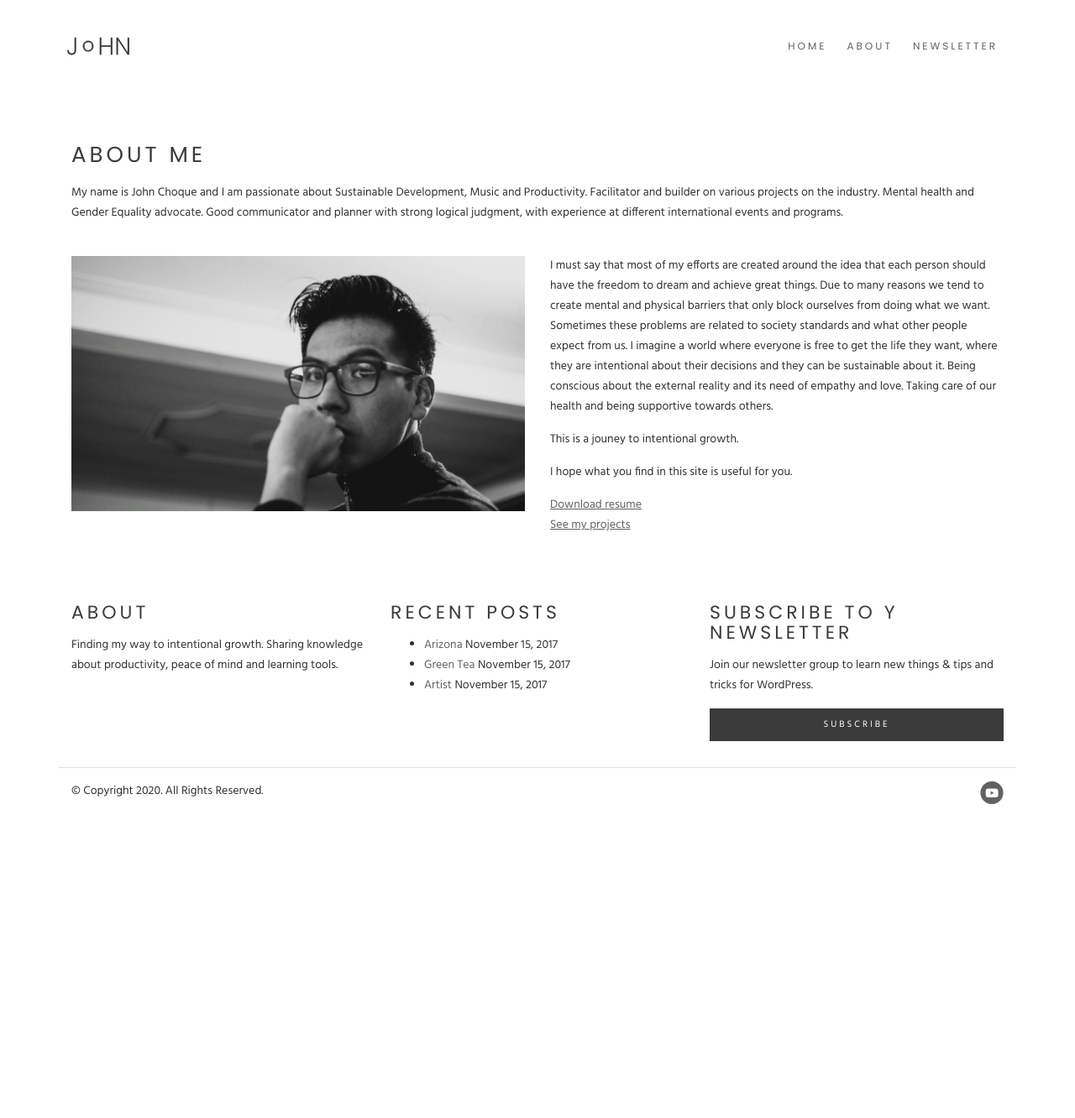
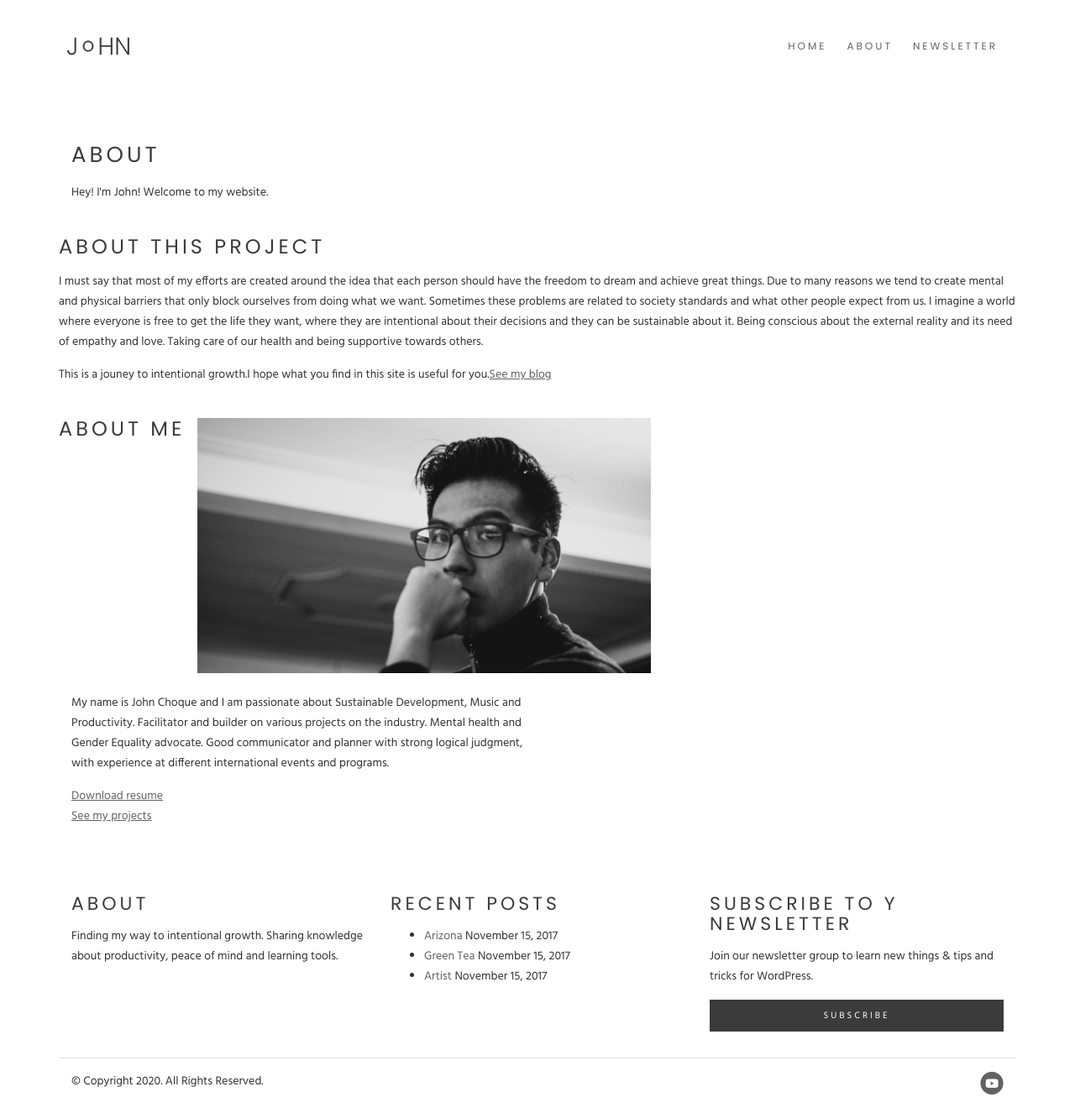
Before and after one commit to thethoughtfulmillennial/thethoughtfulmillennial.github.io, a Jekyll site: the page built from about.html, in a window 1280 px wide and 1332 px high. Shown: the whole window at 84% size. Built offline with Jekyll 4.4.1, drawn with Linux system fonts in a browser that asks for light colours.

Commit message:
Updating about me

```diff
--- a/about.html
+++ b/about.html
@@ -8,19 +8,13 @@ layout: default
 	<div class="row mb-4">
 		<div class="col-md-12 ml-top-padding">
 			<div class="heading-title">
-				<h1>About me</h1>
-				<p>My name is John Choque and I am passionate about Sustainable Development, Music and Productivity.
-					Facilitator and builder on various projects on the industry. Mental health and Gender Equality
-					advocate. Good communicator and planner with strong logical judgment, with experience at different
-					international events and programs.</p>
+				<h1>About</h1>
+				<p>Hey! I'm John! Welcome to my website.</p>
 			</div>
 		</div>
 	</div>
 	<div class="row mb-4">
-		<div class="col-md-6 col-12 mb-4">
-			<img src="/assets2/images/about2.jpeg" class="img-fluid" alt="">
-		</div>
-		<div class="col-md-6 col-12 mb-4">
+		<h2>About this project</h2>
 		<p>
 			I must say that most of my efforts are created around the idea that each person should have the freedom
 			to dream and achieve great things. Due to many reasons we tend to create mental and physical barriers
@@ -36,6 +30,21 @@ layout: default
 		<p>
 			I hope what you find in this site is useful for you.
 		</p>
+		<a href="/blog" class="underline">
+			See my blog
+		</a>
+	</div>
+
+	<div class="row mb-4">
+		<h2>About me</h2>
+		<div class="col-md-6 col-12 mb-4">
+			<img src="/assets2/images/about2.jpeg" class="img-fluid" alt="">
+		</div>
+		<div class="col-md-6 col-12 mb-4">
+			<p>My name is John Choque and I am passionate about Sustainable Development, Music and Productivity.
+				Facilitator and builder on various projects on the industry. Mental health and Gender Equality
+				advocate. Good communicator and planner with strong logical judgment, with experience at different
+				international events and programs.</p>
 			<a href="/assets/files/john_choque_cv__english.pdf" class="underline">
 				Download resume
 			</a>
```
Lines whose indentation alone changed are shown as unchanged.
